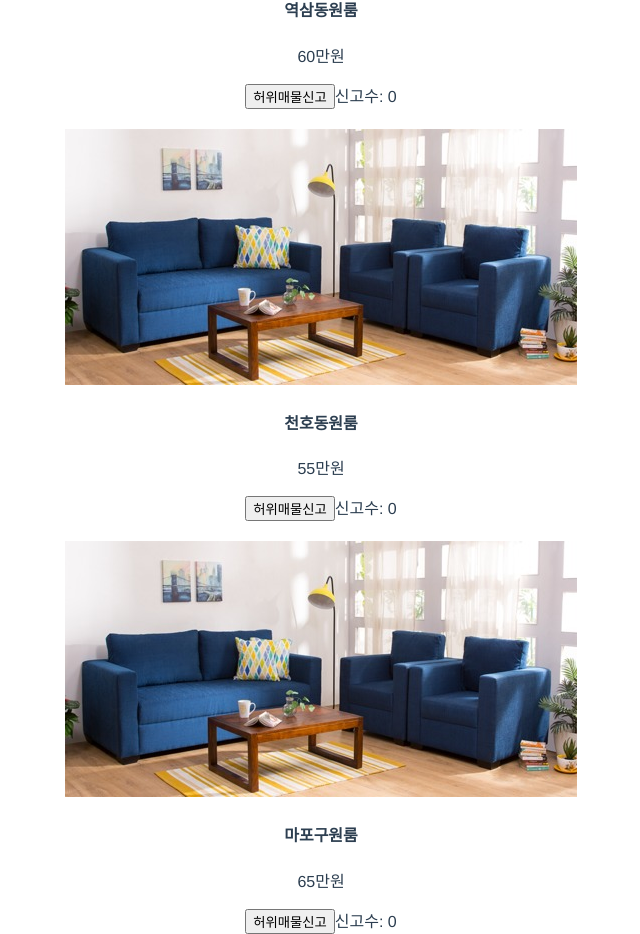
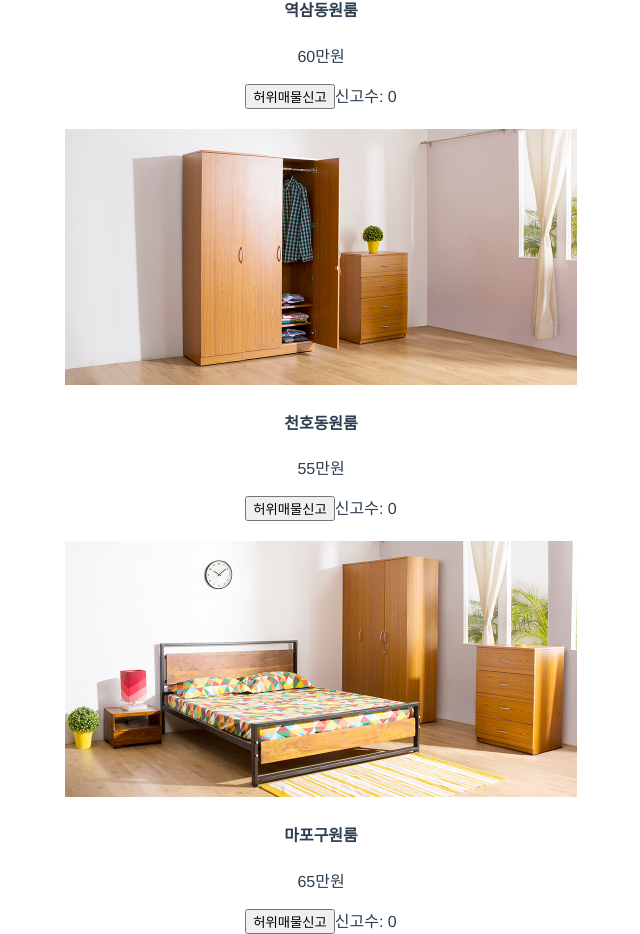
Before and after one commit to 5gazero/vuedongsan, a Vue app: page / in a window 1280 px wide. Shown: the part 352-1286 px from the top of the page, without its empty margins (319-959 px from the left). Built offline with nearby package versions, Linux system fonts and the light colour scheme.

Commit message:
[mod] img binding loop

```diff
--- a/src/App.vue
+++ b/src/App.vue
@@ -12,7 +12,7 @@
     <a v-for="(menu, idx) in menus" :key="idx">{{ menu }}</a>
   </div>
   <div v-for="(product, idx) in products" :key="idx">
-    <img src="./assets/room0.jpg" class="img" />
+    <img :src="images[idx]" class="img" />
     <h4 class="btn" @click="isModalOpen = true">{{ product }}</h4>
     <p>{{ price[idx] }}만원</p>
     <button @click="count[idx]++">허위매물신고</button>
@@ -33,9 +33,9 @@ export default {
       products: ["역삼동원룸", "천호동원룸", "마포구원룸"],
       price: [60, 55, 65],
       images: [
-        "./assets/room0.jpg",
-        "./assets/room1.jpg",
-        "./assets/room2.jpg",
+        require("./assets/room0.jpg"),
+        require("./assets/room1.jpg"),
+        require("./assets/room2.jpg"),
       ],
     };
   },
@@ -90,6 +90,7 @@ div {
 }
 .img {
   margin-top: 20px;
+  width: 40vw;
 }
 .btn {
   cursor: pointer;
```
